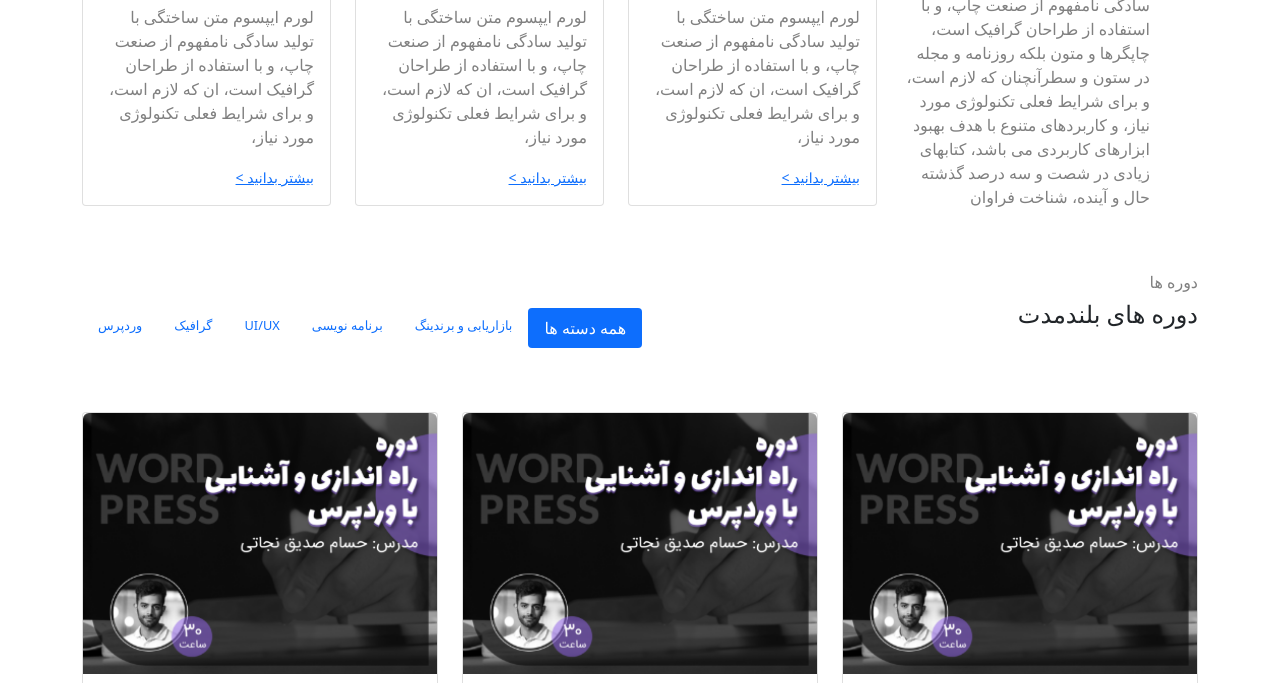
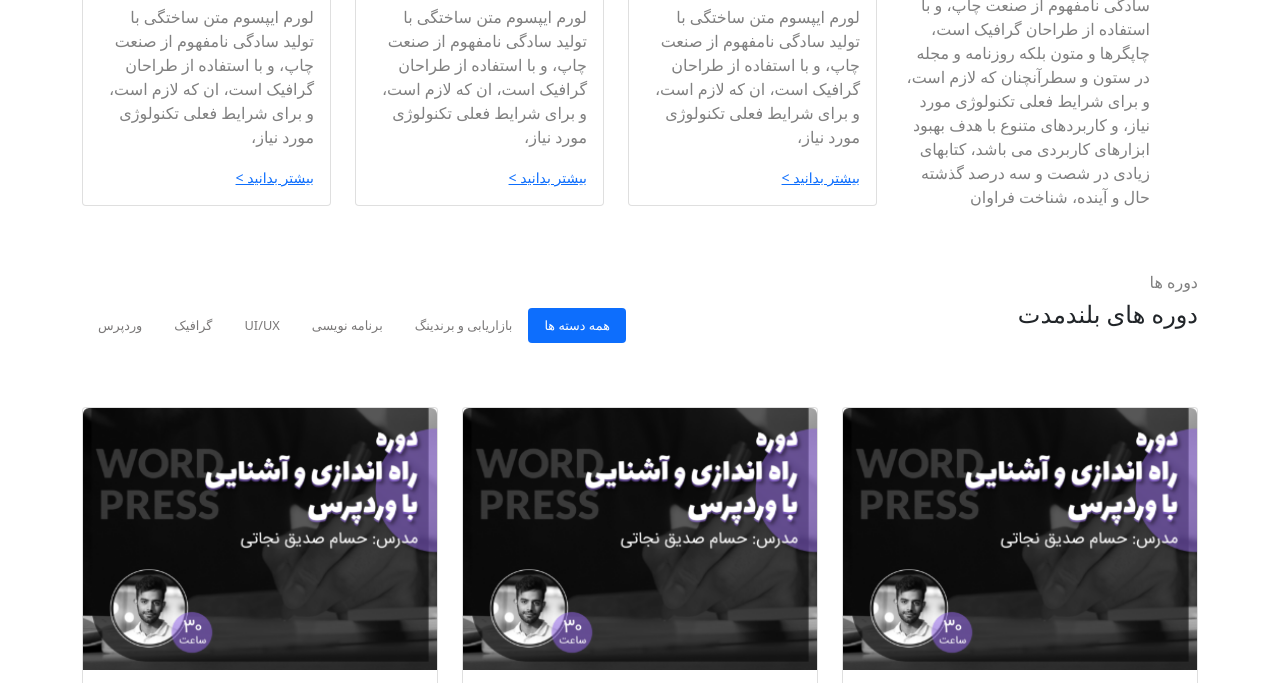
Before and after one commit to sajabbfdev/loris-academy, a plain HTML site: page lorisproject.html in a window 1280 px wide. Shown: the part 1450-2133 px from the top of the page. Drawn offline with nearby package versions, Linux system fonts and the light colour scheme.

Commit message:
css update
css update

```diff
--- a/css/loris.css
+++ b/css/loris.css
@@ -8,20 +8,20 @@ body{
     z-index: 100;
     width: 100%;
 }
-/*   does not work!!
+
 .main-link{
-    color: white;
+    color: rgb(255, 254, 254)!important;
 }
-*/
 .course-link{
-    color: rgb(211, 201, 201);
+    color: rgb(122, 120, 120)!important;
     font-size: 0.8em;
 
 }
-.nav-link {
+.nav-link{
     display: block;
     padding: .5rem 1rem;
-    color: #606061;
+    font-size: 00.8em;
+    color: #828385 ;
     text-decoration: none;
 }
 .main{
@@ -79,8 +79,7 @@ color: gray;
     width: 25%;
     height: 8em;
     line-height: 2em;
-    padding-right:0px ;
-    margin-left:0px ;
+
     color: rgb(177, 172, 172);
 }
 .h6-style{
```
